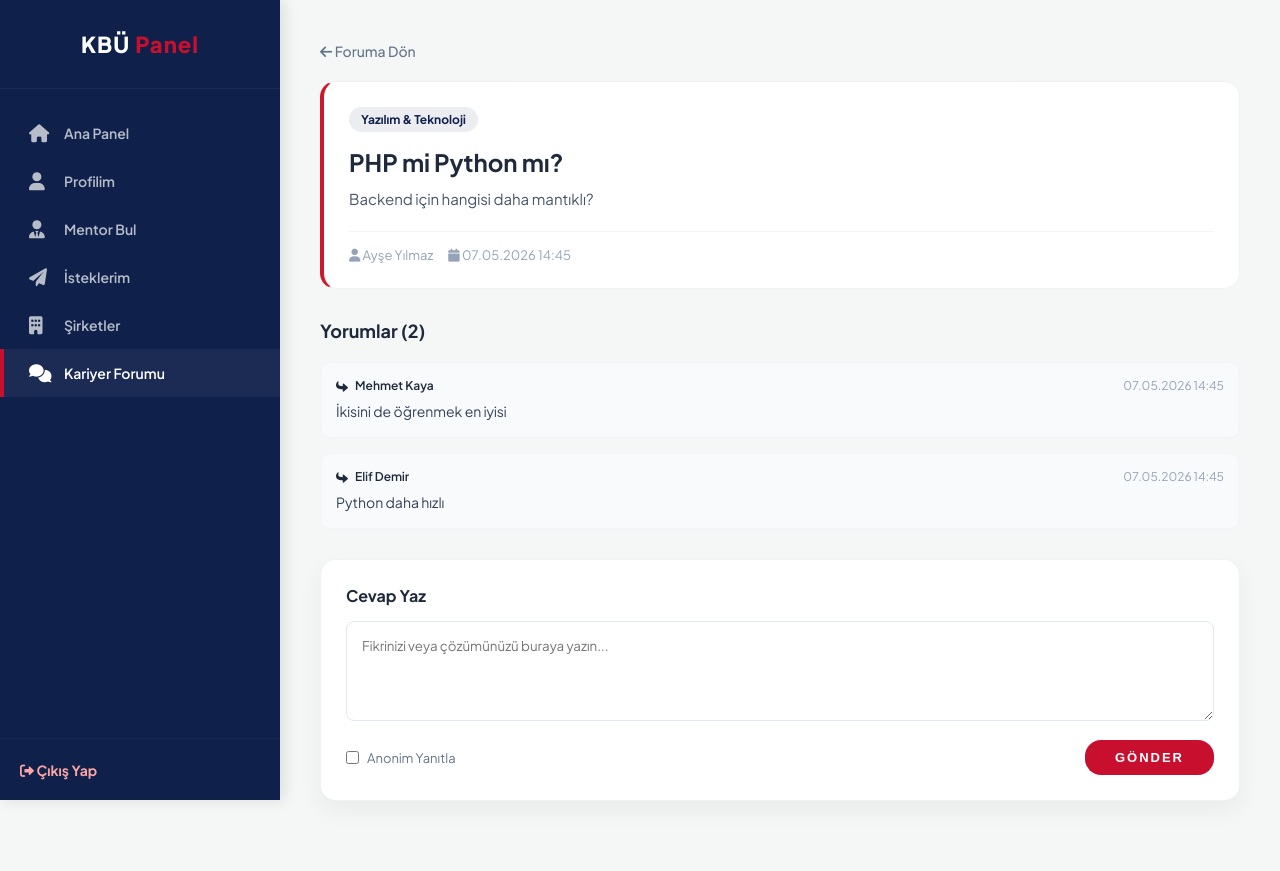
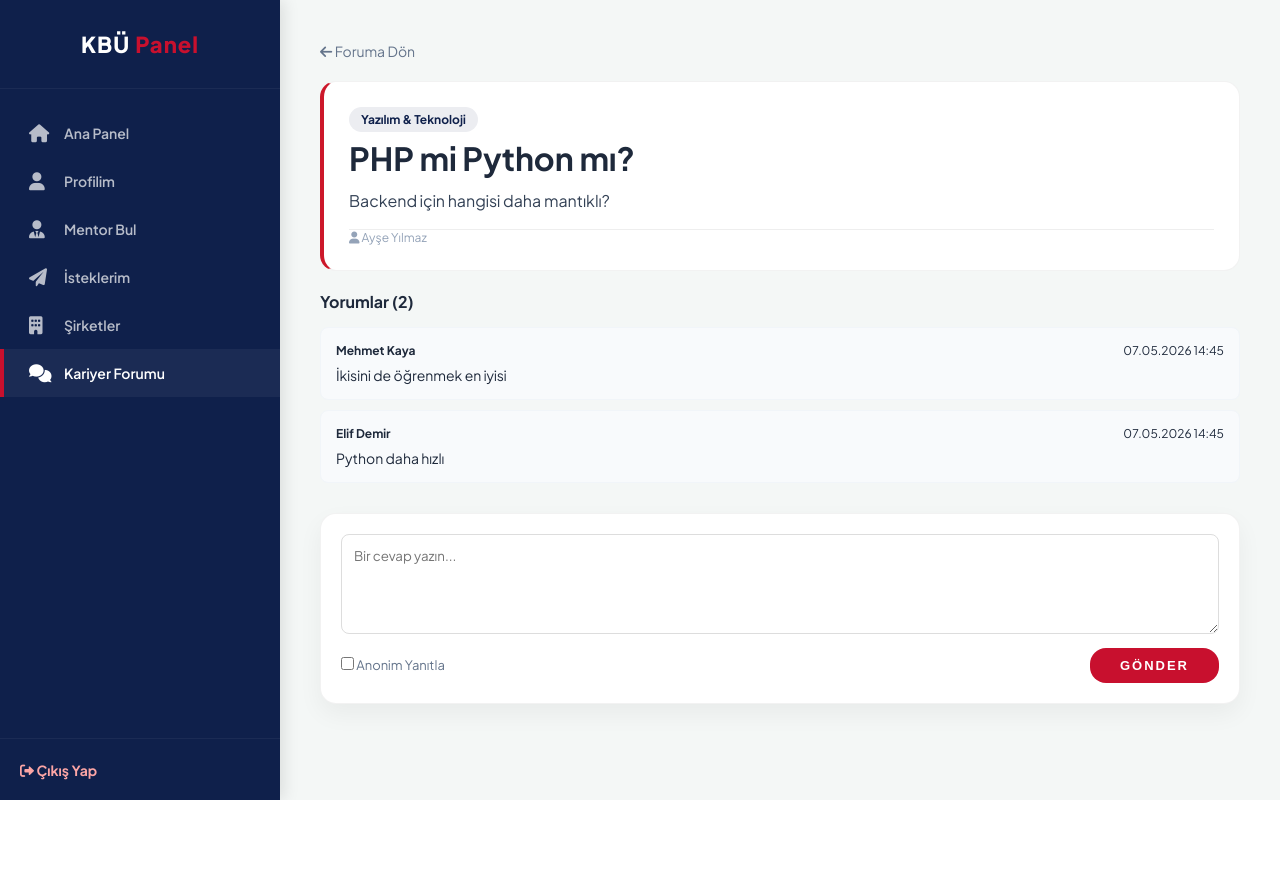
Before and after one commit to Sila-Donmez/KARIYER-ODAKLI-MEZUN-DAYANISMA-FORMU, a PHP site: page /forum/post_detail.php?id=1 in a window 1280 px wide. After the commit the page ends 800 px from the top, so only its background shows below. Run offline with PHP 8.4, Linux system fonts and the light colour scheme; a user stored in the database is signed in; data comes from the database, SQL or seed files in the repository.

Commit message:
Update post_detail.php

```diff
--- a/kariyer_platformu/forum/post_detail.php
+++ b/kariyer_platformu/forum/post_detail.php
@@ -8,37 +8,18 @@ if (!isset($_SESSION['user_id'])) {
     exit();
 }
 
-$role = $_SESSION['role'];
 $id = isset($_GET['id']) ? intval($_GET['id']) : 0;
+$post_res = $conn->query("SELECT fp.*, fc.name as category_name, u.first_name, u.last_name FROM forum_posts fp JOIN forum_categories fc ON fp.category_id = fc.id JOIN users u ON fp.user_id = u.id WHERE fp.id = $id");
 
-$post_res = $conn->query("
-    SELECT fp.*, fc.name as category_name, u.first_name, u.last_name
-    FROM forum_posts fp
-    JOIN forum_categories fc ON fp.category_id = fc.id
-    JOIN users u ON fp.user_id = u.id
-    WHERE fp.id = $id
-");
-
-if (!$post_res || $post_res->num_rows == 0) {
-    die("Konu bulunamadı. <a href='forum.php'>Foruma Dön</a>");
-}
-
+if (!$post_res || $post_res->num_rows == 0) { die("Konu bulunamadı."); }
 $post = $post_res->fetch_assoc();
-
-$comments = $conn->query("
-    SELECT fc.*, u.first_name, u.last_name
-    FROM forum_comments fc
-    JOIN users u ON fc.user_id = u.id
-    WHERE fc.post_id = $id
-    ORDER BY fc.created_at ASC
-");
+$comments = $conn->query("SELECT fc.*, u.first_name, u.last_name FROM forum_comments fc JOIN users u ON fc.user_id = u.id WHERE fc.post_id = $id ORDER BY fc.created_at ASC");
 ?>
 <!DOCTYPE html>
 <html lang="tr">
 <head>
     <meta charset="UTF-8">
-    <meta name="viewport" content="width=device-width, initial-scale=1.0">
-    <title><?= htmlspecialchars($post['title']) ?> | Forum</title>
+    <title><?= htmlspecialchars($post['title']) ?></title>
     <link rel="stylesheet" href="https://cdnjs.cloudflare.com/ajax/libs/font-awesome/6.0.0/css/all.min.css">
     <link rel="stylesheet" href="../assets/css/main.css">
     <link rel="stylesheet" href="../assets/css/app.css">
@@ -46,83 +27,70 @@ $comments = $conn->query("
     <script src="https://code.jquery.com/jquery-3.6.0.min.js"></script>
 </head>
 <body>
-
     <div class="app-container">
         <?php include "../includes/sidebar.php"; ?>
+        <main class="main-content">
+            <a href="forum.php" style="text-decoration:none; color:#64748b; font-size: 14px;"><i class="fa-solid fa-arrow-left"></i> Foruma Dön</a>
 
-        <main class="main-content">
-            <div style="margin-bottom: 20px;">
-                <a href="forum.php" style="text-decoration: none; color: #64748b; font-size: 14px; font-weight: 500;">
-                    <i class="fa-solid fa-arrow-left"></i> Foruma Dön
-                </a>
-            </div>
-
-            <div class="post-card" style="cursor: default; padding: 25px; border-left: 4px solid #cc182a; width: 100%; margin-bottom: 30px;">
-                <span class="post-badge" style="display: inline-block; margin-bottom: 15px;"><?= htmlspecialchars($post['category_name']) ?></span>
-                <h1 style="font-size: 24px; color: #1e293b; margin-bottom: 10px; font-weight: 700;"><?= htmlspecialchars($post['title']) ?></h1>
-                <div style="font-size: 15px; color: #475569; line-height: 1.6; margin-bottom: 20px;">
-                    <?= nl2br(htmlspecialchars($post['content'])) ?>
-                </div>
-                <div style="padding-top: 15px; border-top: 1px solid #f1f5f9; font-size: 13px; color: #94a3b8; display: flex; gap: 15px;">
-                    <span><i class="fa-solid fa-user"></i> <?= $post['is_anonymous'] ? 'Anonim Kullanıcı' : htmlspecialchars($post['first_name'].' '.$post['last_name']) ?></span>
-                    <span><i class="fa-solid fa-calendar"></i> <?= format_date($post['created_at']) ?></span>
+            <div class="post-card" style="padding:25px; margin:20px 0; border-left: 4px solid #cc182a;">
+                <span class="post-badge"><?= htmlspecialchars($post['category_name']) ?></span>
+                <h1 style="margin: 10px 0;"><?= htmlspecialchars($post['title']) ?></h1>
+                <p style="color: #334155; line-height: 1.6;"><?= nl2br(htmlspecialchars($post['content'])) ?></p>
+                <div style="font-size: 12px; color: #94a3b8; border-top: 1px solid #eee; pt: 10px; margin-top: 15px;">
+                    <span><i class="fa-solid fa-user"></i> <?= $post['is_anonymous'] ? 'Anonim' : $post['first_name'].' '.$post['last_name'] ?></span>
                 </div>
             </div>
 
-            <h3 style="font-size: 18px; color: #1e293b; margin-bottom: 20px;">Yorumlar (<?= $comments->num_rows ?>)</h3>
-
             <div id="commentList">
-                <?php if($comments->num_rows > 0): ?>
-                    <?php while($c = $comments->fetch_assoc()): ?>
-                        <div class="comment-box" style="background: #f8fafc; border: 1px solid #f1f5f9; border-radius: 10px; padding: 15px; margin-bottom: 15px;">
-                            <div style="display: flex; justify-content: space-between; font-size: 12px; color: #94a3b8; margin-bottom: 8px;">
-                                <span style="font-weight: 600; color: #1e293b;">
-                                    <i class="fa-solid fa-reply" style="transform: rotate(180deg); margin-right: 5px;"></i>
-                                    <?= $c['is_anonymous'] ? 'Anonim Kullanıcı' : htmlspecialchars($c['first_name'].' '.$c['last_name']) ?>
-                                </span>
+                <h3 style="font-size: 16px; margin-bottom: 15px;">Yorumlar (<?= $comments->num_rows ?>)</h3>
+                <?php while($c = $comments->fetch_assoc()): ?>
+                    <div class="comment-box" style="background:#f8fafc; padding:15px; margin-bottom:10px; border-radius:8px; border: 1px solid #f1f5f9;">
+                        <div style="display:flex; justify-content:space-between; font-size:12px; margin-bottom: 8px;">
+                            <span style="font-weight: bold;"><?= $c['is_anonymous'] ? 'Anonim' : $c['first_name'].' '.$c['last_name'] ?></span>
+                            <div>
                                 <span><?= format_date($c['created_at']) ?></span>
+                                <?php if($c['user_id'] == $_SESSION['user_id']): ?>
+                                    <a href="javascript:void(0);" onclick="deleteComment(<?= $c['id'] ?>)" style="color:#ef4444; margin-left:10px;"><i class="fa-solid fa-trash"></i></a>
+                                <?php endif; ?>
                             </div>
-                            <p style="margin: 0; font-size: 14px; color: #334155; line-height: 1.5;"><?= nl2br(htmlspecialchars($c['content'])) ?></p>
                         </div>
-                    <?php endwhile; ?>
-                <?php else: ?>
-                    <p style="color: #94a3b8; font-size: 14px; margin-bottom: 30px;">Henüz yorum yapılmamış. İlk yorumu sen yap!</p>
-                <?php endif; ?>
+                        <p style="margin:0; font-size: 14px;"><?= nl2br(htmlspecialchars($c['content'])) ?></p>
+                    </div>
+                <?php endwhile; ?>
             </div>
 
-            <div class="create-post-card" style="padding: 25px; margin-top: 30px; width: 100%;">
-                <h4 style="margin-top: 0; margin-bottom: 15px; color: #1e293b;">Cevap Yaz</h4>
+            <div class="create-post-card" style="margin-top: 30px; padding: 20px;">
                 <form id="commentForm">
                     <input type="hidden" name="post_id" value="<?= $id ?>">
-                    <textarea name="content" placeholder="Fikrinizi veya çözümünüzü buraya yazın..." required style="width: 100%; min-height: 100px; padding: 15px; border: 1px solid #e2e8f0; border-radius: 8px; margin-bottom: 15px; font-family: inherit;"></textarea>
-
+                    <textarea name="content" required placeholder="Bir cevap yazın..." style="width: 100%; min-height: 100px; padding: 12px; border: 1px solid #ddd; border-radius: 8px; margin-bottom: 10px;"></textarea>
                     <div style="display: flex; justify-content: space-between; align-items: center;">
-                        <label style="font-size: 13px; color: #64748b; cursor: pointer; display: flex; align-items: center; gap: 8px;">
-                            <input type="checkbox" name="is_anonymous" value="1"> Anonim Yanıtla
-                        </label>
-                        <button type="submit" class="btn-primary" id="submitBtn" style="width: auto; padding: 10px 30px; font-weight: 600;">GÖNDER</button>
+                        <label style="font-size: 13px; color: #64748b;"><input type="checkbox" name="is_anonymous" value="1"> Anonim Yanıtla</label>
+                        <button type="submit" class="btn-primary" id="submitBtn" style="width: auto; padding: 10px 30px; cursor: pointer;">GÖNDER</button>
                     </div>
                 </form>
             </div>
         </main>
     </div>
-
     <script>
+    function deleteComment(id) {
+        if(confirm('Yorumu silmek istediğine emin misin?')) {
+            $.ajax({
+                url: 'forum_operations.php',
+                type: 'POST',
+                data: { action: 'delete_comment', comment_id: id },
+                success: function() { location.reload(); }
+            });
+        }
+    }
     $(document).ready(function() {
         $('#commentForm').on('submit', function(e) {
             e.preventDefault();
-            const btn = $('#submitBtn');
-            btn.prop('disabled', true).text('Gönderiliyor...');
+            $('#submitBtn').prop('disabled', true).text('...');
             $.ajax({
                 url: 'forum_operations.php',
                 type: 'POST',
                 data: $(this).serialize() + '&action=add_comment',
-                dataType: 'json',
-                success: function(res) {
-                    if(res.status === 'success') { location.reload(); }
-                    else { alert('Hata: ' + (res.error_msg || 'Bir sorun oluştu.')); btn.prop('disabled', false).text('GÖNDER'); }
-                },
-                error: function() { alert('Sunucu hatası!'); btn.prop('disabled', false).text('GÖNDER'); }
+                success: function() { location.reload(); }
             });
         });
     });
```
